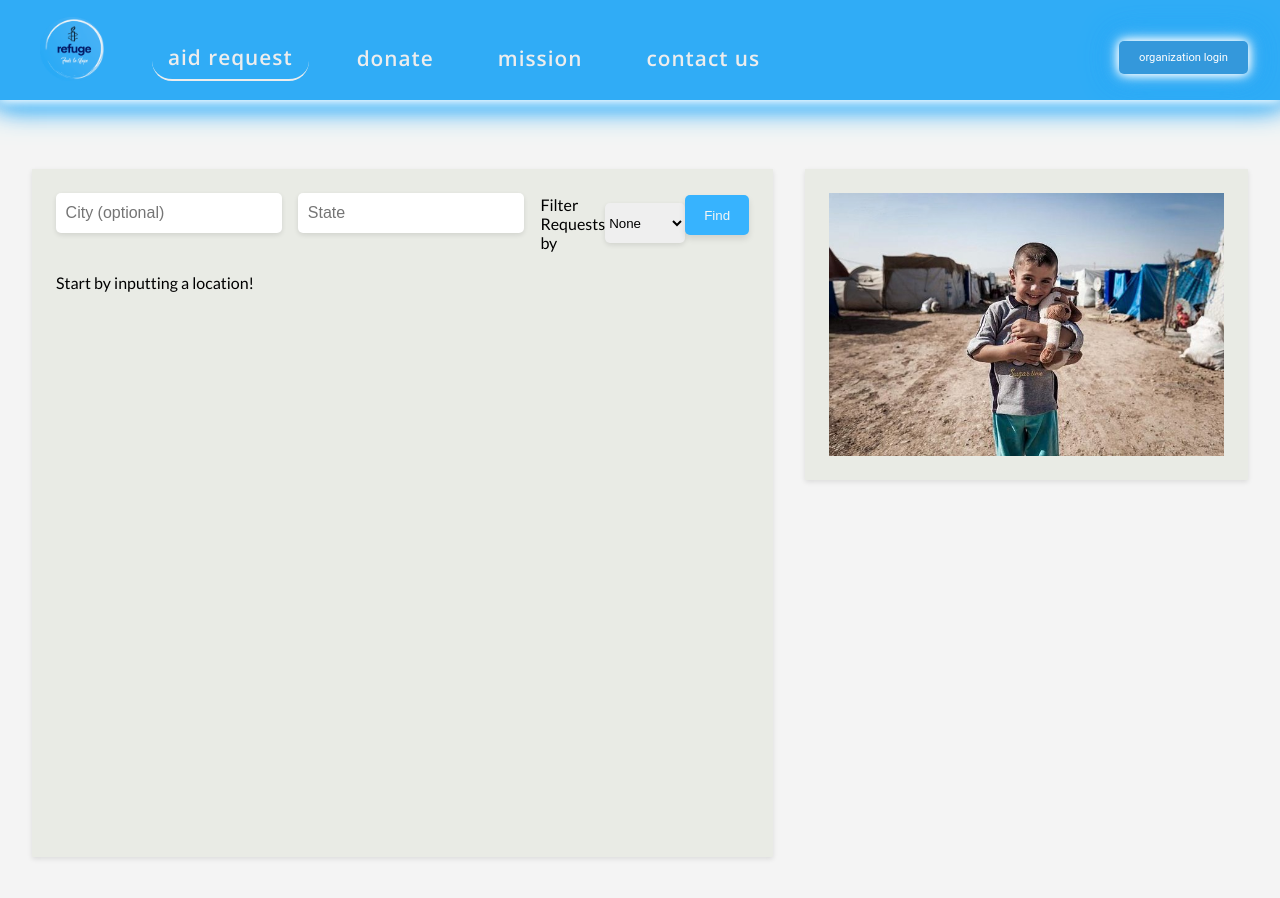
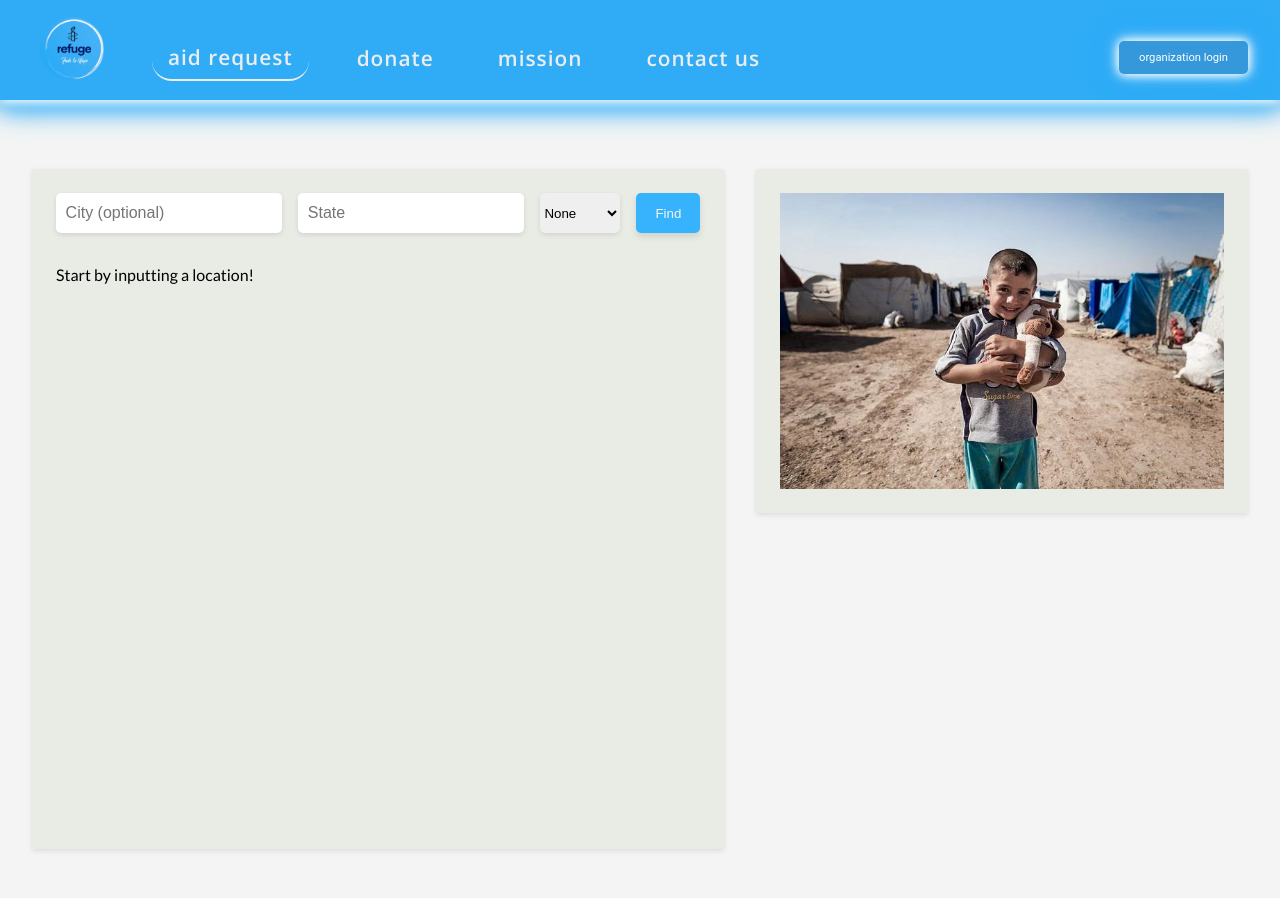
Before and after one commit to Refugee-Aid-Capstone/refugee-aid-fe, a React (Create React App) app: page /provideAid in a window 1280 px wide. Shown: the top 898 px of the page. Built offline with nearby package versions, Linux system fonts and the light colour scheme.

Commit message:
Remove aidRequests that are not pending

```diff
--- a/src/Components/ProvideAidPage/ProvideAidPage.scss
+++ b/src/Components/ProvideAidPage/ProvideAidPage.scss
@@ -38,7 +38,6 @@
 .search-section {
   input[type='text'] {
     padding: .6rem;
-    margin-bottom: 20px;
     border: none;
     border-radius: 5px;
     box-shadow: 0 2px 5px rgba(0, 0, 0, 0.1);
--- a/src/Components/RequestCard/RequestCard.js
+++ b/src/Components/RequestCard/RequestCard.js
@@ -7,7 +7,6 @@ export default function RequestCard({ request, selectOrganization }) {
     description,
     aidType,
     language,
-    status,
     organization,
   } = request;
 
@@ -21,7 +20,6 @@ export default function RequestCard({ request, selectOrganization }) {
       <p className='card-text org'>{organization.name}</p>
       {language && <p className='card-text'>Language: {language}</p>}
       <p className='card-text description'>{description}</p>
-      <p className='card-text'>Status: {status}</p>
     </article>
   );
 }
--- a/src/Components/Search/Search.js
+++ b/src/Components/Search/Search.js
@@ -45,7 +45,7 @@ export default function Search({ selectOrganization }) {
           placeholder='State'
           required
         />
-        <label htmlFor='filter'>Filter Requests by</label>
+        {/* <label htmlFor='filter'>Filter Requests by</label> */}
         <select
           id='filter'
           className='dropDown'
--- a/src/Components/Search/Search.scss
+++ b/src/Components/Search/Search.scss
@@ -1,7 +1,7 @@
 .search-bar {
   display: flex;
   align-items: center;
-  margin-bottom: 20px;
+  padding-bottom: 2rem;
 
   input[type='text'] {
     margin-right: 1rem;
@@ -26,6 +26,7 @@
     height: 40px;
     border-radius: 5px;
     box-shadow: 0 2px 5px rgba(0, 0, 0, 0.1);
+    margin-right: 1rem;
 
   }
 
@@ -37,7 +38,6 @@
     border-radius: 5px;
     cursor: pointer;
     transition: background-color 0.3s;
-    margin-bottom: 1rem;
     box-shadow: 0 4px 6px rgba(0, 0, 0, 0.1);
     height: 40px;
 
--- a/src/Components/SearchResults/SearchResults.js
+++ b/src/Components/SearchResults/SearchResults.js
@@ -17,7 +17,7 @@ export default function SearchResults({
     const noResults = data?.aidRequests.length ? false : true;
     setNoResults(noResults);
 
-    let results = data ? data.aidRequests : [];
+    let results = data ? data.aidRequests.filter(request => request.status === 'active') : [];
 
     if (searchFilter) {
       results = results.filter(
```
